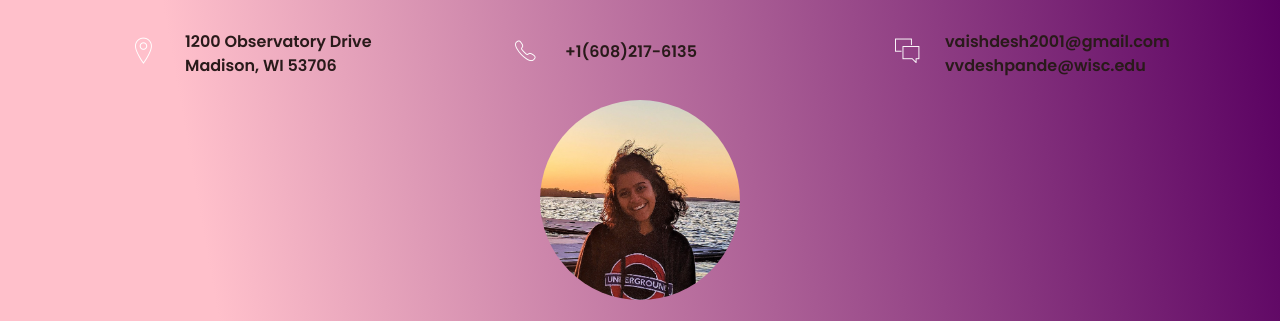
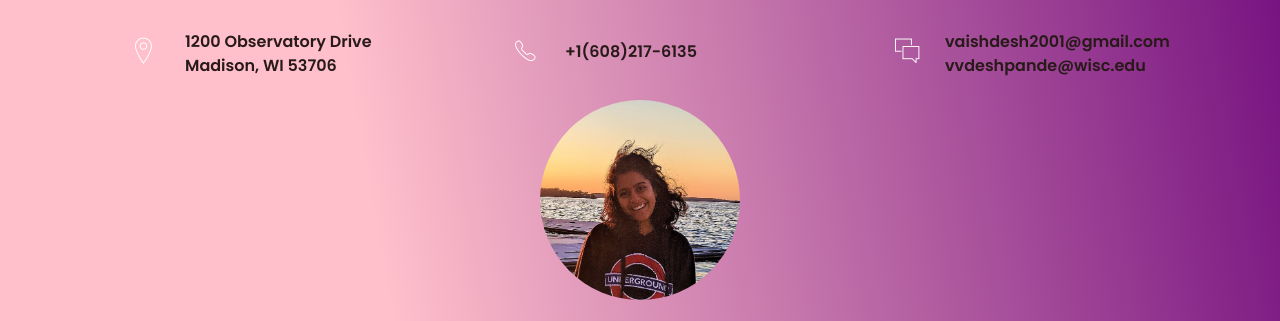
Before and after one commit to vaishdesh2001/vaishdesh2001.github.io, a plain HTML site: page index.html in a window 1280 px wide. Shown: the top 321 px of the page. Drawn offline with nearby package versions, Linux system fonts and the light colour scheme; files whose address does not match are found by name.

Commit message:
links+background

```diff
--- a/04-elements/css/styles.css
+++ b/04-elements/css/styles.css
@@ -40,7 +40,7 @@ body{ font-size: 16px; font-family: 'Poppins', serif;  height: 100%; margin: 0;
 	background-repeat: no-repeat!important;
     background-attachment: fixed!important;
 	-webkit-font-smoothing: antialiased; -moz-osx-font-smoothing: grayscale; word-wrap: break-word;
-	background: linear-gradient(80deg, pink 35%, #590061)!important; }
+	background: linear-gradient(80deg, pink 45%, #781481)!important; }
 
 h1, h2, h3, h4, h5, h6, p, a, ul, span, li, img, input, button{ margin: 0; padding: 0; }
 
```
